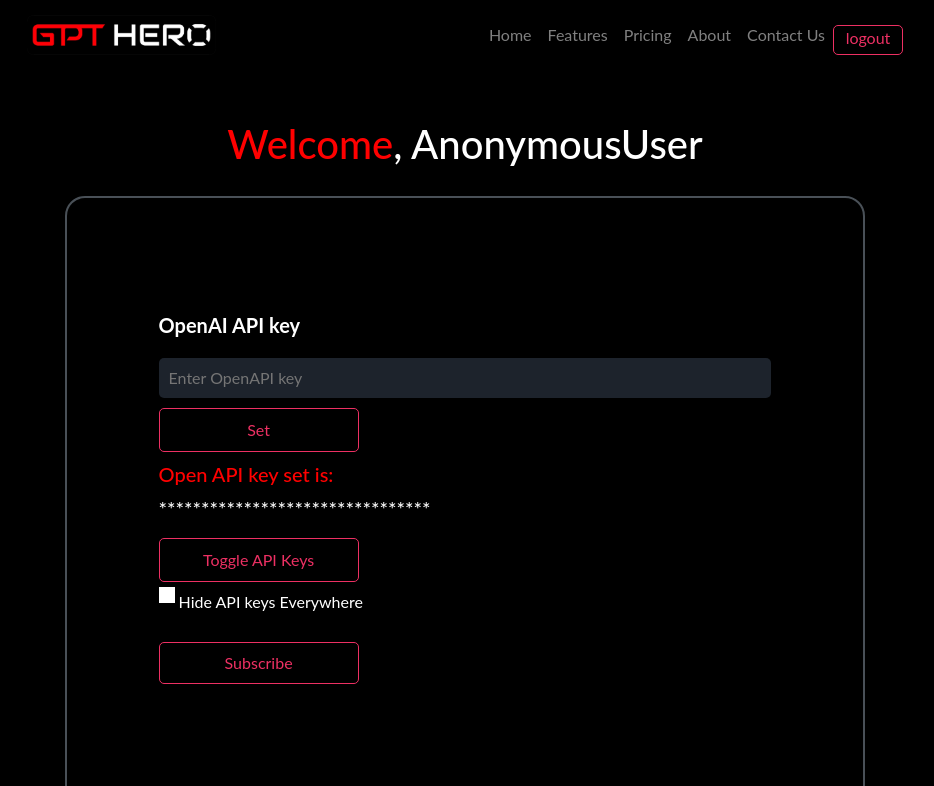
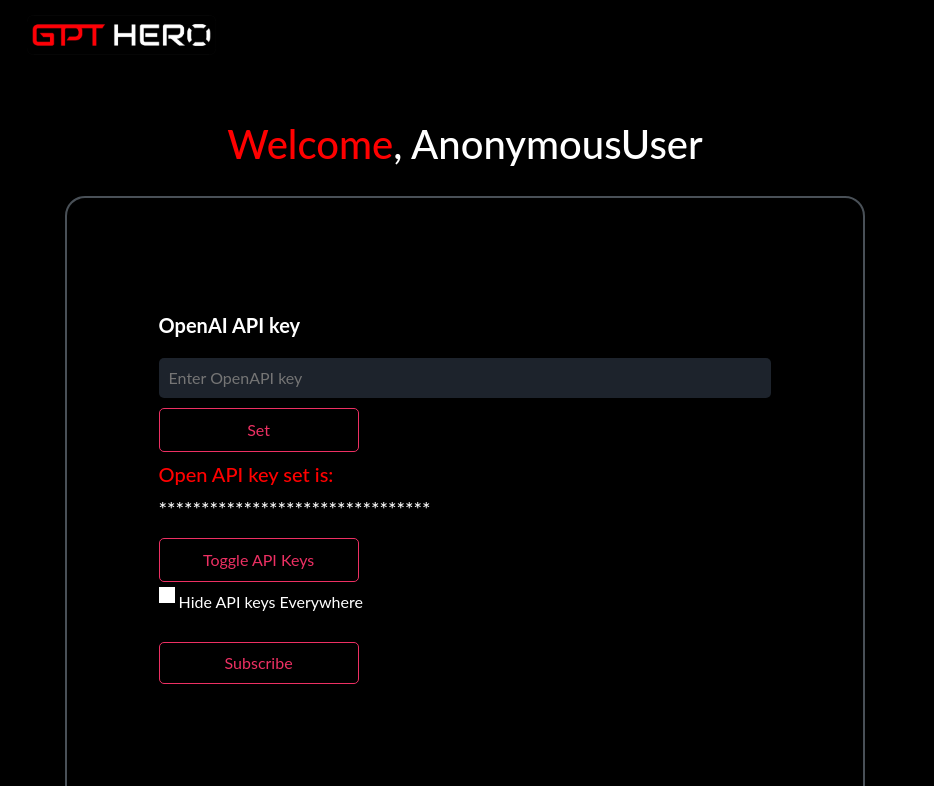
Before and after one commit to kohhash/GPT-Hero, a Django app: template main/templates/main/profile.html in a window 1280 px wide. Shown: the top 786 px of the page, without its empty margins (175-1109 px from the left). Run offline with Django 4.2, Linux system fonts and the light colour scheme; the template is opened without the code that fills it, so the values that code supplies are empty; some libraries are stand-ins or nearby versions.

Commit message:
remove: head tabs in settings page

```diff
--- a/main/templates/main/profile.html
+++ b/main/templates/main/profile.html
@@ -154,20 +154,7 @@
         <button class="navbar-toggler" type="button" data-toggle="collapse" data-target="#navbarLinks" aria-controls="navbarLinks" aria-expanded="false" aria-label="Toggle navigation">
             <span class="navbar-toggler-icon"></span>
         </button>
-        <div class="collapse navbar-collapse" id="navbarLinks">
-            <ul class="navbar-nav ml-auto">
-                <li class="nav-item"><a class="nav-link" href="{% url 'home' %}">Home</a></li>
-                <li class="nav-item"><a class="nav-link" href="#">Features</a></li>
-                <li class="nav-item"><a class="nav-link" href="http://localhost:8000/#pricing-plans">Pricing</a></li>
-                <li class="nav-item"><a class="nav-link" href="#">About</a></li>
-                <li class="nav-item"><a class="nav-link" href="#">Contact Us</a></li>
-                <!-- <form action="{% url 'logout_redirect' %}"> -->
-                    <a class="signupbtn" style="width:70px;" href="{% url 'logout_redirect' %}">logout</a>
-                    <!-- <a class="signupbtn" style="width:70px;" href="http://localhost:8000/accounts/logout">logout</a> -->
-                    <!-- <button type="submit" class="signupbtn" style="width:70px;">logout</button> -->
-                <!-- </form> -->
-            </ul>
-        </div>
+
     </nav>
     </div>
     <div class ="head-body">
```
